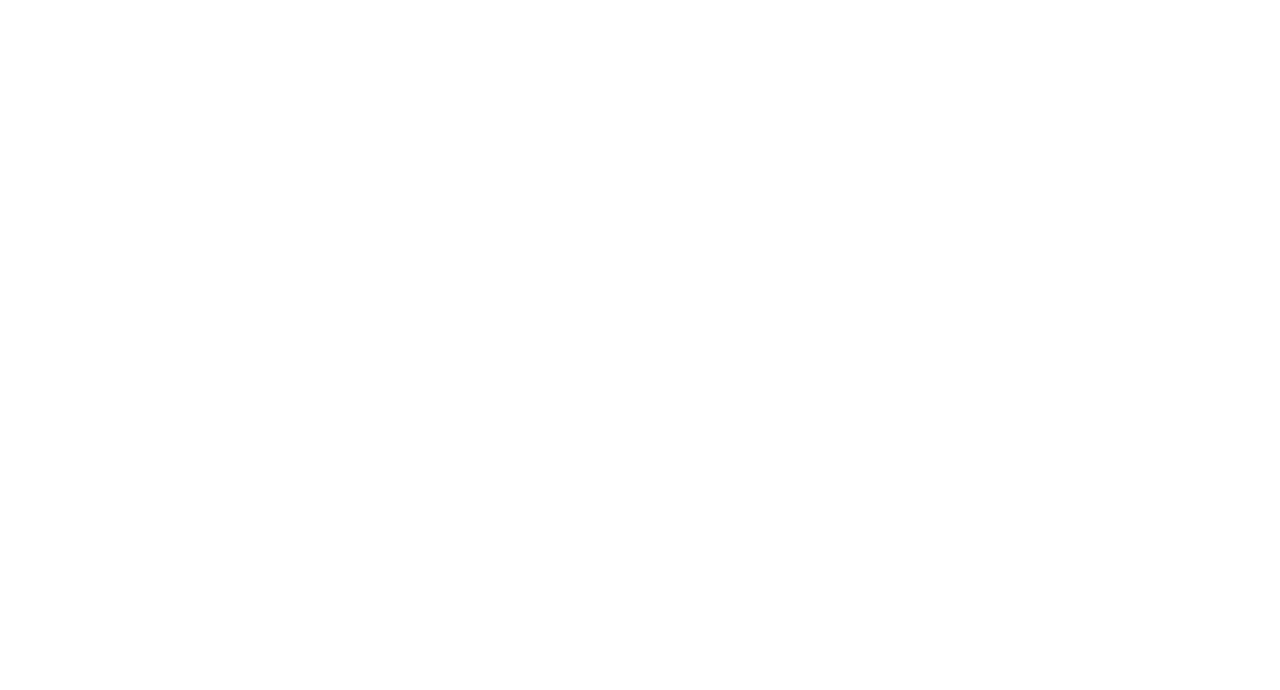
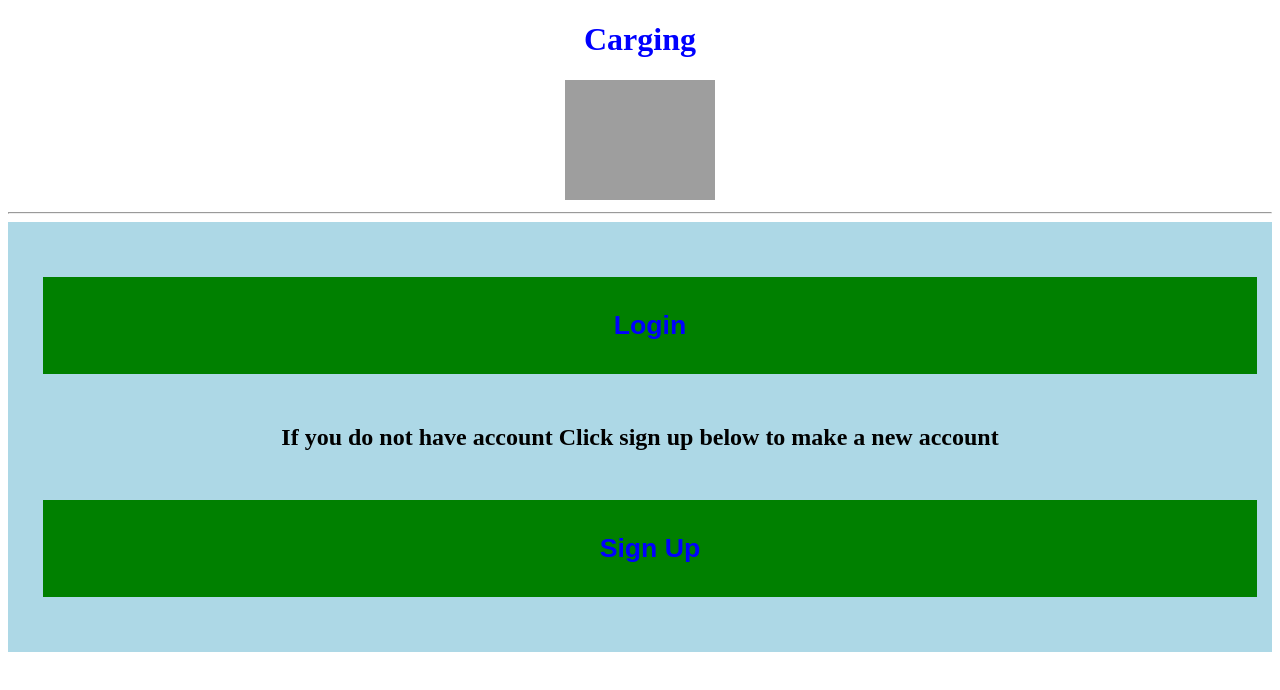
Before and after one commit to Vraj-Mehta/Carging, a plain HTML site: page index.html in a window 1280 px wide. Drawn offline with Linux system fonts and the light colour scheme; grey boxes are pictures that could not be loaded.

Commit message:
Add files via upload

```diff
--- a/index.html
+++ b/index.html
@@ -1,8 +1,25 @@
-<!DOCTYPE HTML>
+<!DOCTYPE html>
 <html>
 <head>
-  <meta http-equiv='refresh' content='1; URL=http://example.com/'>
+<title> Carging Entry Page </title>
+<style>
+body{background-color:white}
+button {background-color:green ;width: 100%;color: grey;padding: 15px;margin: 30px 10px;border: none;cursor: pointer;}
+h1{color:blue}
+.container{padding:25px;background-color:lightblue}
+</style>
 </head>
 <body>
+<center>
+<h1>Carging</h1> <img src="https://user54588.github.io/CargingEntryPage/Carging%20Logo.jpeg"style=height:120px;width:150px><hr>
+<div class="container">
+    <form id="carging website entrance" method="get" action="https://user54588.github.io/cargingloginpage/">
+<button type="submit"><h1>Login</h1></button>
+</form>
+<h2>If you do not have account Click sign up below to make a new account</h2>
+    <form id="carging website entrance" method="get" action="D:\Carging Website\Carging Sign Up Info.html">
+<button type="submit"><h1>Sign Up</h1></button>
+</form>
+</center>
 </body>
 </html>
```
